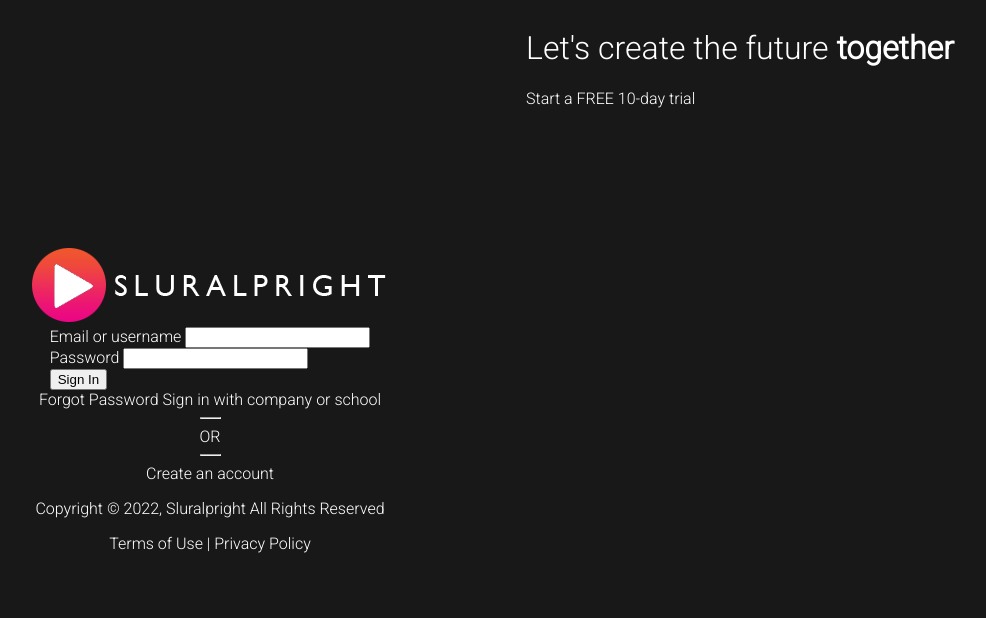
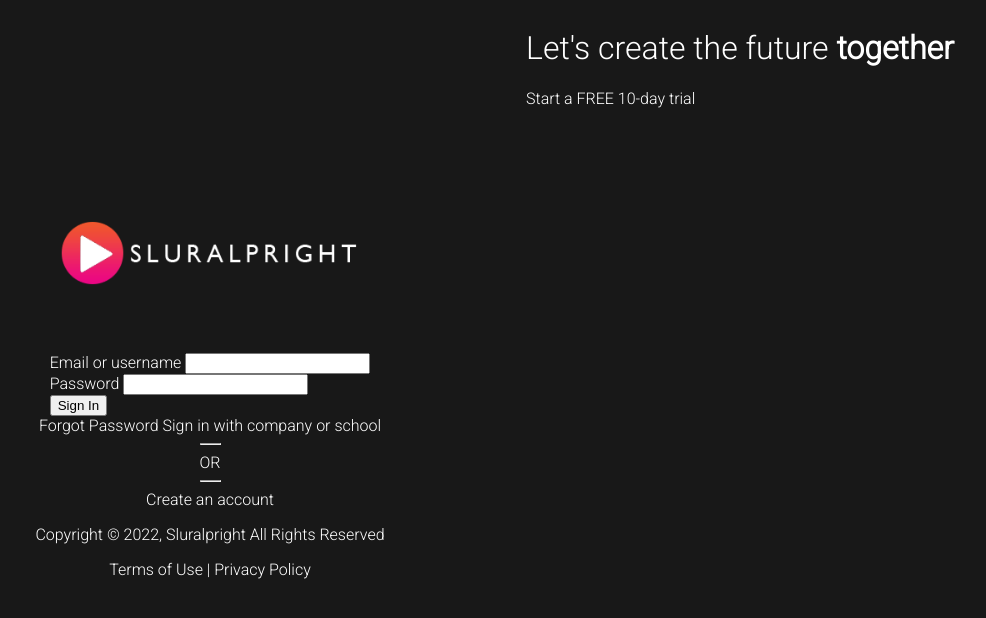
Before and after one commit to sheronimo/practice-pluralsight_clone, a plain HTML site: page index.html in a window 1280 px wide. Shown: the whole page, without its empty margins (114-1100 px from the left). Drawn offline with Linux system fonts and the light colour scheme.

Commit message:
logo styling

```diff
--- a/scss/main.scss
+++ b/scss/main.scss
@@ -50,6 +50,15 @@ a {
 		align-items: center;
 		width: 80%;
 		padding-bottom: 1rem;
+
+		.logo {
+			margin-bottom: 8vh;
+
+			&-img {
+				width: 300px;
+				height: auto;
+			}
+		}
 	}
 }
 
```
Also changed, not shown: css/main.css, 1 other file.
